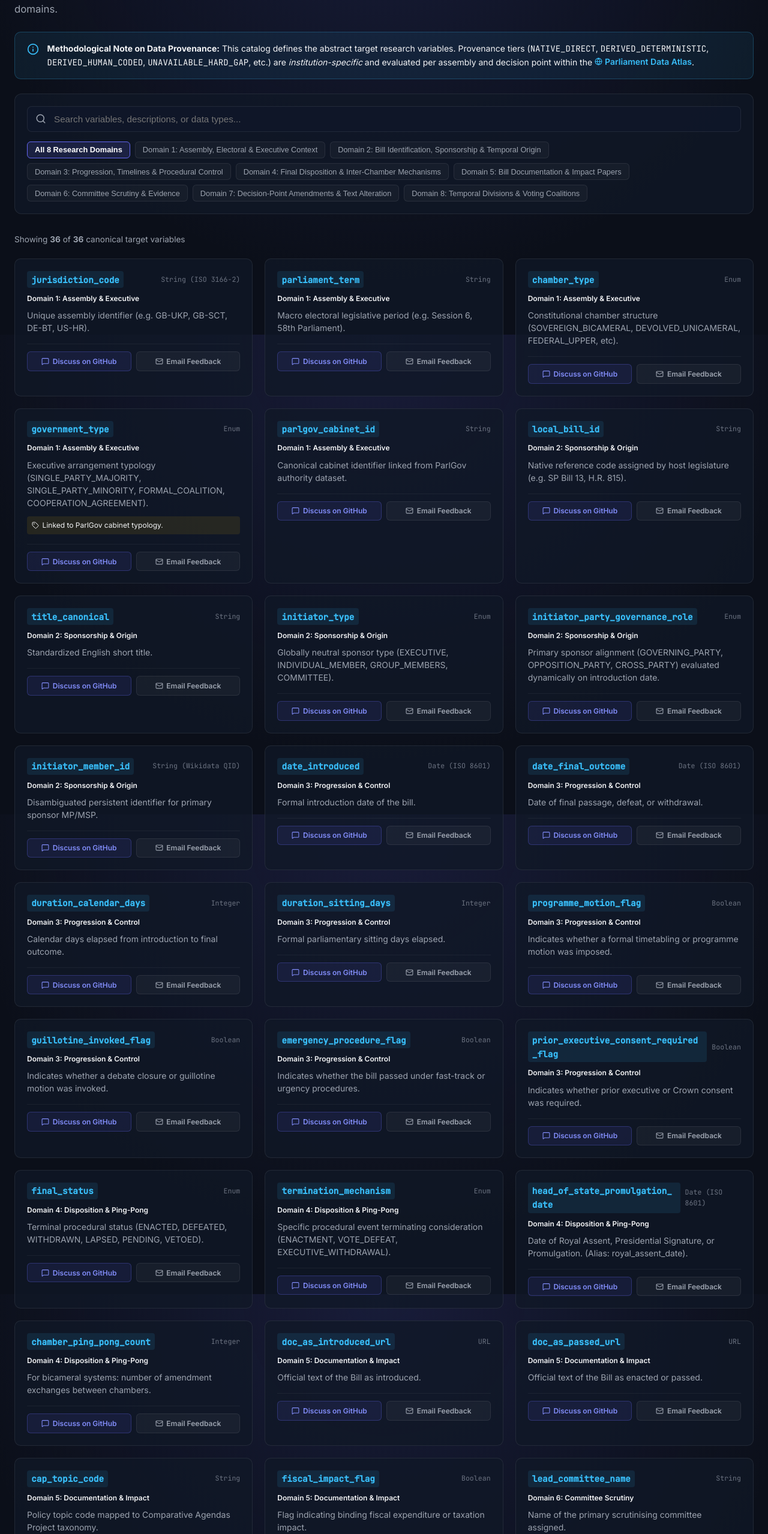
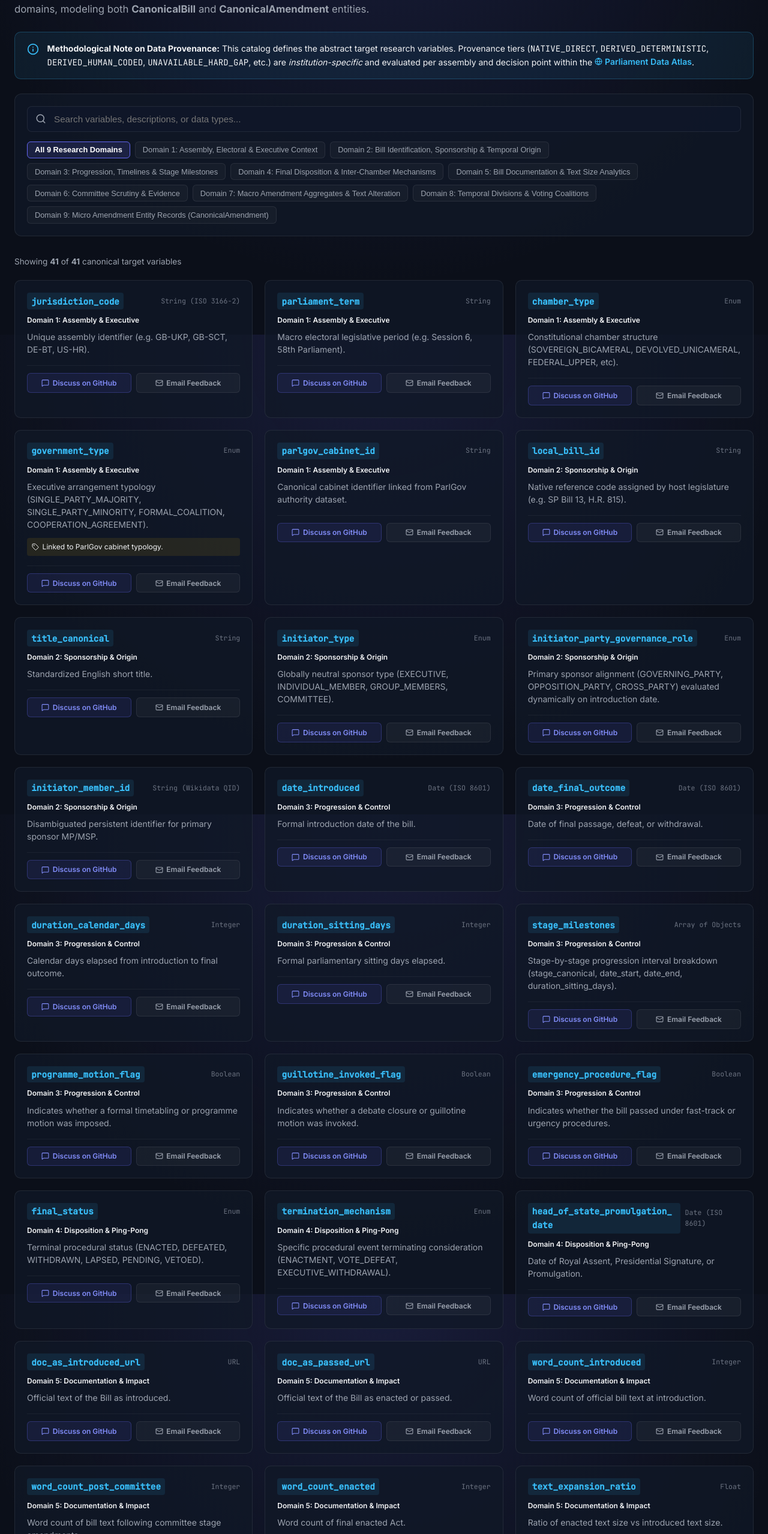
Before and after one commit to comparative-legislative-data/comparative-legislative-data, a SvelteKit app in the folder frontend/: page /schema in a window 1280 px wide. Shown: the part 242-2800 px from the top of the page at 60% size. Built offline with nearby package versions, Linux system fonts and the light colour scheme.

Commit message:
docs & feat: implement Dual Entity Architecture (CanonicalBill & CanonicalAmendment) across catalog, blueprint, and schema explorer

```diff
--- a/frontend/src/routes/schema/+page.svelte
+++ b/frontend/src/routes/schema/+page.svelte
@@ -14,15 +14,16 @@
   }
 
   const domains = [
-    { code: 'ALL', name: 'All 8 Research Domains' },
+    { code: 'ALL', name: 'All 9 Research Domains' },
     { code: 'D1', name: 'Domain 1: Assembly, Electoral & Executive Context' },
     { code: 'D2', name: 'Domain 2: Bill Identification, Sponsorship & Temporal Origin' },
-    { code: 'D3', name: 'Domain 3: Progression, Timelines & Procedural Control' },
+    { code: 'D3', name: 'Domain 3: Progression, Timelines & Stage Milestones' },
     { code: 'D4', name: 'Domain 4: Final Disposition & Inter-Chamber Mechanisms' },
-    { code: 'D5', name: 'Domain 5: Bill Documentation & Impact Papers' },
+    { code: 'D5', name: 'Domain 5: Bill Documentation & Text Size Analytics' },
     { code: 'D6', name: 'Domain 6: Committee Scrutiny & Evidence' },
-    { code: 'D7', name: 'Domain 7: Decision-Point Amendments & Text Alteration' },
-    { code: 'D8', name: 'Domain 8: Temporal Divisions & Voting Coalitions' }
+    { code: 'D7', name: 'Domain 7: Macro Amendment Aggregates & Text Alteration' },
+    { code: 'D8', name: 'Domain 8: Temporal Divisions & Voting Coalitions' },
+    { code: 'D9', name: 'Domain 9: Micro Amendment Entity Records (CanonicalAmendment)' }
   ];
 
   const variables: VariableDef[] = [
@@ -45,22 +46,23 @@
     { name: 'date_final_outcome', domainCode: 'D3', domain: 'Domain 3: Progression & Control', type: 'Date (ISO 8601)', description: 'Date of final passage, defeat, or withdrawal.' },
     { name: 'duration_calendar_days', domainCode: 'D3', domain: 'Domain 3: Progression & Control', type: 'Integer', description: 'Calendar days elapsed from introduction to final outcome.' },
     { name: 'duration_sitting_days', domainCode: 'D3', domain: 'Domain 3: Progression & Control', type: 'Integer', description: 'Formal parliamentary sitting days elapsed.' },
+    { name: 'stage_milestones', domainCode: 'D3', domain: 'Domain 3: Progression & Control', type: 'Array of Objects', description: 'Stage-by-stage progression interval breakdown (stage_canonical, date_start, date_end, duration_sitting_days).' },
     { name: 'programme_motion_flag', domainCode: 'D3', domain: 'Domain 3: Progression & Control', type: 'Boolean', description: 'Indicates whether a formal timetabling or programme motion was imposed.' },
     { name: 'guillotine_invoked_flag', domainCode: 'D3', domain: 'Domain 3: Progression & Control', type: 'Boolean', description: 'Indicates whether a debate closure or guillotine motion was invoked.' },
     { name: 'emergency_procedure_flag', domainCode: 'D3', domain: 'Domain 3: Progression & Control', type: 'Boolean', description: 'Indicates whether the bill passed under fast-track or urgency procedures.' },
-    { name: 'prior_executive_consent_required_flag', domainCode: 'D3', domain: 'Domain 3: Progression & Control', type: 'Boolean', description: 'Indicates whether prior executive or Crown consent was required.' },
 
     // Domain 4
     { name: 'final_status', domainCode: 'D4', domain: 'Domain 4: Disposition & Ping-Pong', type: 'Enum', description: 'Terminal procedural status (ENACTED, DEFEATED, WITHDRAWN, LAPSED, PENDING, VETOED).' },
     { name: 'termination_mechanism', domainCode: 'D4', domain: 'Domain 4: Disposition & Ping-Pong', type: 'Enum', description: 'Specific procedural event terminating consideration (ENACTMENT, VOTE_DEFEAT, EXECUTIVE_WITHDRAWAL).' },
-    { name: 'head_of_state_promulgation_date', domainCode: 'D4', domain: 'Domain 4: Disposition & Ping-Pong', type: 'Date (ISO 8601)', description: 'Date of Royal Assent, Presidential Signature, or Promulgation. (Alias: royal_assent_date).' },
-    { name: 'chamber_ping_pong_count', domainCode: 'D4', domain: 'Domain 4: Disposition & Ping-Pong', type: 'Integer', description: 'For bicameral systems: number of amendment exchanges between chambers.' },
+    { name: 'head_of_state_promulgation_date', domainCode: 'D4', domain: 'Domain 4: Disposition & Ping-Pong', type: 'Date (ISO 8601)', description: 'Date of Royal Assent, Presidential Signature, or Promulgation.' },
 
     // Domain 5
     { name: 'doc_as_introduced_url', domainCode: 'D5', domain: 'Domain 5: Documentation & Impact', type: 'URL', description: 'Official text of the Bill as introduced.' },
     { name: 'doc_as_passed_url', domainCode: 'D5', domain: 'Domain 5: Documentation & Impact', type: 'URL', description: 'Official text of the Bill as enacted or passed.' },
-    { name: 'cap_topic_code', domainCode: 'D5', domain: 'Domain 5: Documentation & Impact', type: 'String', description: 'Policy topic code mapped to Comparative Agendas Project taxonomy.' },
-    { name: 'fiscal_impact_flag', domainCode: 'D5', domain: 'Domain 5: Documentation & Impact', type: 'Boolean', description: 'Flag indicating binding fiscal expenditure or taxation impact.' },
+    { name: 'word_count_introduced', domainCode: 'D5', domain: 'Domain 5: Documentation & Impact', type: 'Integer', description: 'Word count of official bill text at introduction.' },
+    { name: 'word_count_post_committee', domainCode: 'D5', domain: 'Domain 5: Documentation & Impact', type: 'Integer', description: 'Word count of bill text following committee stage amendments.' },
+    { name: 'word_count_enacted', domainCode: 'D5', domain: 'Domain 5: Documentation & Impact', type: 'Integer', description: 'Word count of final enacted Act.' },
+    { name: 'text_expansion_ratio', domainCode: 'D5', domain: 'Domain 5: Documentation & Impact', type: 'Float', description: 'Ratio of enacted text size vs introduced text size.' },
 
     // Domain 6
     { name: 'lead_committee_name', domainCode: 'D6', domain: 'Domain 6: Committee Scrutiny', type: 'String', description: 'Name of the primary scrutinising committee assigned.' },
@@ -69,14 +71,20 @@
     // Domain 7
     { name: 'amendments_tabled_count', domainCode: 'D7', domain: 'Domain 7: Amendments & Alteration', type: 'Integer', description: 'Total count of formal amendments tabled across all stages.' },
     { name: 'amendments_agreed_count', domainCode: 'D7', domain: 'Domain 7: Amendments & Alteration', type: 'Integer', description: 'Total count of amendments formally adopted into the bill text.' },
-    { name: 'amendments_non_executive_count', domainCode: 'D7', domain: 'Domain 7: Amendments & Alteration', type: 'Integer', description: 'Count of amendments tabled by non-executive members evaluated on tabling date.' },
     { name: 'committee_amendments_executive_acceptance_rate', domainCode: 'D7', domain: 'Domain 7: Amendments & Alteration', type: 'Float (0-1)', description: 'Proportion of non-executive committee amendments supported by government.' },
-    { name: 'bill_text_alteration_score', domainCode: 'D7', domain: 'Domain 7: Amendments & Alteration', type: 'Float (0-1)', description: 'Similarity metric comparing introduced vs enacted text.' },
 
     // Domain 8
     { name: 'divisions_count', domainCode: 'D8', domain: 'Domain 8: Divisions & Coalitions', type: 'Integer', description: 'Total recorded roll-call division votes held on the bill.' },
     { name: 'effective_majority_margin_at_event_date', domainCode: 'D8', domain: 'Domain 8: Divisions & Coalitions', type: 'Integer', description: 'Mathematical floor majority margin (Governing Seats - Opposition Seats) evaluated on vote date.' },
-    { name: 'voting_coalition_type', domainCode: 'D8', domain: 'Domain 8: Divisions & Coalitions', type: 'Enum', description: 'Voting alignment classification (UNANIMOUS, GOVERNMENT_PARTY_LINE, CROSS_PARTY_MAJORITY) evaluated on vote date.' }
+
+    // Domain 9: Granular Amendment Entity Records (CanonicalAmendment)
+    { name: 'canonical_amendment_id', domainCode: 'D9', domain: 'Domain 9: Micro Amendment Records', type: 'String (UUID/URN)', description: 'Unique persistent canonical amendment identifier (e.g. GB-SCT-S6-SPB13-AMD-042).' },
+    { name: 'local_amendment_number', domainCode: 'D9', domain: 'Domain 9: Micro Amendment Records', type: 'String', description: 'Native marshaled amendment number (e.g. Amd 42, LOD 104).' },
+    { name: 'sponsor_governance_role', domainCode: 'D9', domain: 'Domain 9: Micro Amendment Records', type: 'Enum', description: 'Amendment sponsor alignment (EXECUTIVE_MINISTER, GOVERNING_BACKBENCH, OPPOSITION_MEMBER, CROSS_PARTY).' },
+    { name: 'amendment_action_type', domainCode: 'D9', domain: 'Domain 9: Micro Amendment Records', type: 'Enum', description: 'Proposed text alteration type (INSERTION, DELETION, SUBSTITUTION, PROBING).' },
+    { name: 'government_position', domainCode: 'D9', domain: 'Domain 9: Micro Amendment Records', type: 'Enum', description: 'Executive stance during debate (SUPPORTED, OPPOSED, NEUTRAL_NO_STANCE, MINISTERIAL_OWN_AMENDMENT).' },
+    { name: 'disposition_canonical', domainCode: 'D9', domain: 'Domain 9: Micro Amendment Records', type: 'Enum', description: 'Final amendment disposition outcome (AGREED_TO, DEFEATED, WITHDRAWN, NOT_MOVED, FALLEN).' },
+    { name: 'party_dissent_rate_on_amendment', domainCode: 'D9', domain: 'Domain 9: Micro Amendment Records', type: 'Float (0-1)', description: 'Proportion of governing party members rebelling against frontbench whip on this amendment division.' }
   ];
 
   let filteredVariables = $derived(
@@ -92,7 +100,7 @@
 
 <svelte:head>
   <title>Master Canonical Variable Catalog — Comparative Legislative Data</title>
-  <meta name="description" content="Master Wishlist Catalog defining ~40 target quantitative research variables across 8 legislative domains." />
+  <meta name="description" content="Master Wishlist Catalog defining target quantitative research variables across 9 legislative domains (Dual-Entity Bill + Amendment)." />
   <script src="https://giscus.app/client.js"
         data-repo="comparative-legislative-data/comparative-legislative-data"
         data-category="General"
@@ -111,11 +119,11 @@
 <div class="container py-8">
   <div class="page-header">
     <div class="header-badge">
-      <Layers size={14} /> Wishlist Catalog v2.3.0
+      <Layers size={14} /> Wishlist Catalog v2.5.0 (Dual-Entity: Bill + Amendment)
     </div>
     <h1>Master Canonical Variable Catalog</h1>
     <p class="lead">
-      The universal target wishlist of quantitative variables sought by legislative scholars across 8 research domains.
+      The universal target wishlist of quantitative variables sought by legislative scholars across 9 research domains, modeling both <strong>CanonicalBill</strong> and <strong>CanonicalAmendment</strong> entities.
     </p>
 
     <!-- Provenance Architecture Clarification Banner -->
```
Also changed, not shown: 3 other files (tests, documents, lock files or other folders).
